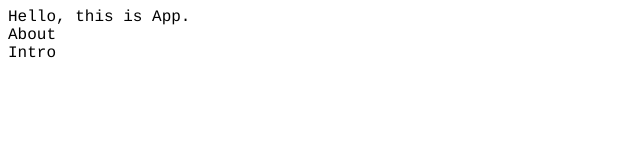
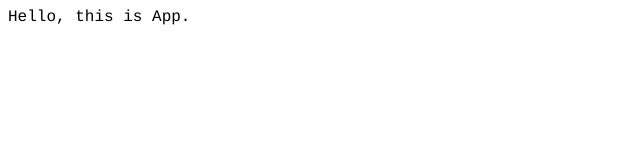
Before and after one commit to sepuckett86/goodminder_frontend, a React (Create React App) app: page / in a window 1280 px wide. Shown: the top 160 px of the page, without its empty margins (0-640 px from the left). Built offline with nearby package versions, Linux system fonts and the light colour scheme.

Commit message:
add react-router-dom and fix test

```diff
--- a/package.json
+++ b/package.json
@@ -8,6 +8,7 @@
     "react": "^16.5.1",
     "react-dom": "^16.5.1",
     "react-redux": "^5.0.7",
+    "react-router-dom": "^4.3.1",
     "react-scripts": "1.1.5",
     "redux": "^4.0.0"
   },
--- a/src/components/App.js
+++ b/src/components/App.js
@@ -1,4 +1,5 @@
 import React from 'react';
+import { Route } from 'react-router-dom';
 
 import About from 'components/About';
 import Intro from 'components/Intro';
@@ -7,8 +8,8 @@ export default () => {
   return(
     <div>
       Hello, this is App.
-      <About />
-      <Intro />
+      <Route path="/about" component={About} />
+      <Route path="/intro" component={Intro} />
     </div>
   );
 };
--- a/src/index.js
+++ b/src/index.js
@@ -1,10 +1,13 @@
 import React from 'react';
 import ReactDOM from 'react-dom';
+import { BrowserRouter, Route } from 'react-router-dom';
 import 'index.css';
 
 import App from 'components/App';
 
 ReactDOM.render(
-  <App />,
+  <BrowserRouter>
+    <Route path='/' component={App} />
+  </BrowserRouter>,
   document.querySelector('#root')
 );
```
Also changed, not shown: 2 other files (tests, documents, lock files or other folders).
